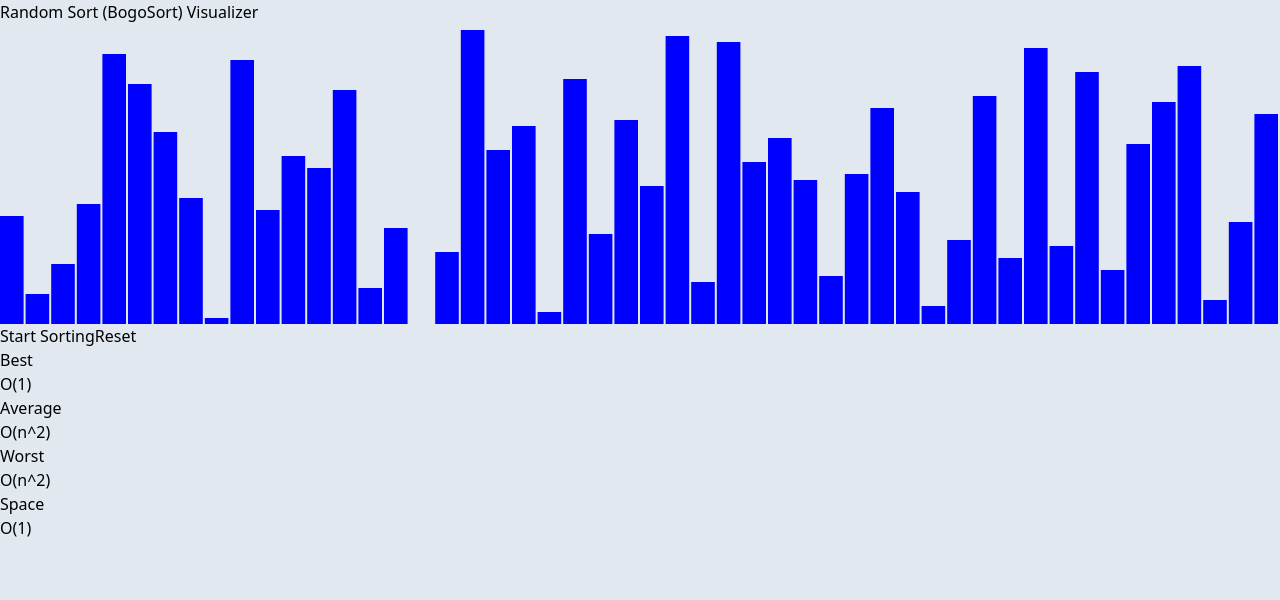
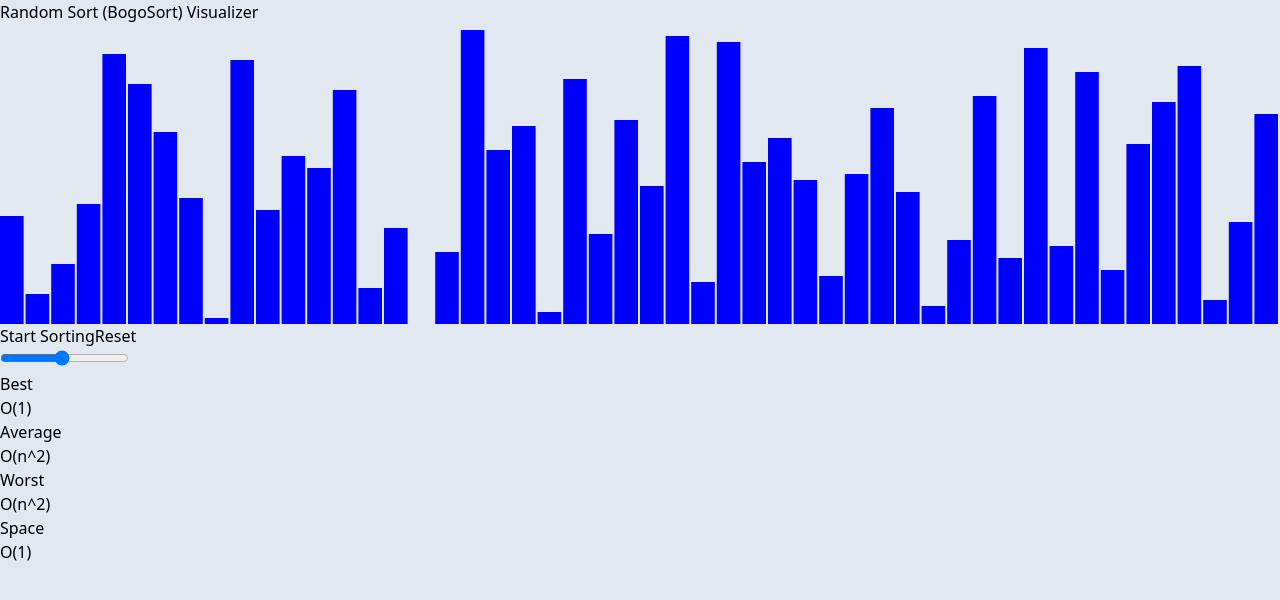
Before and after one commit to KianAnd19/sort, a React (Vite) app in the folder sort-viz/: page /#/random-sort in a window 1280 px wide. Shown: the top 600 px of the page. Built offline with nearby package versions, Linux system fonts and the light colour scheme.

Commit message:
Added slider to change the number of elements to sort

```diff
--- a/sort-viz/src/components/SortingVisualizer.jsx
+++ b/sort-viz/src/components/SortingVisualizer.jsx
@@ -1,9 +1,11 @@
 import React, { useState, useEffect, useRef } from 'react';
+
 
 const SortingVisualizer = ({ sortAlgorithm }) => {
     const [array, setArray] = useState([]);
     const arrayRef = useRef(array);
     const canvasRef = useRef(null);
+    const [numberOfElements, setNumberOfElements] = useState(50); // Default number of elements
 
     useEffect(() => {
         arrayRef.current = array;
@@ -22,9 +24,8 @@ const SortingVisualizer = ({ sortAlgorithm }) => {
     };
 
     const initializeArray = () => {
-        const totalBars = 50;
         const maxHeight = 300;
-        const newArray = Array.from({ length: totalBars }, (_, i) => Math.floor((i / totalBars) * maxHeight));
+        const newArray = Array.from({ length: numberOfElements }, (_, i) => Math.floor((i / numberOfElements) * maxHeight));
 
         for (let i = newArray.length - 1; i > 0; i--) {
             const randomIndex = Math.floor(Math.random() * (i + 1));
@@ -56,6 +57,18 @@ const SortingVisualizer = ({ sortAlgorithm }) => {
             <canvas ref={canvasRef} width={window.innerWidth} height={300}></canvas>
             <button className="bg-green-500 rounded-md px-1 m-3" onClick={startSorting}>Start Sorting</button>
             <button className="bg-red-500 rounded-md px-1 m-3" onClick={initializeArray}>Reset</button>
+            <div>
+                <input
+                    type="range"
+                    min="5"
+                    max="100"
+                    value={numberOfElements}
+                    onChange={(e) => {
+                        setNumberOfElements(Number(e.target.value))
+                        initializeArray();
+                    }}
+                />
+            </div>
         </div>
     );
 };
```
